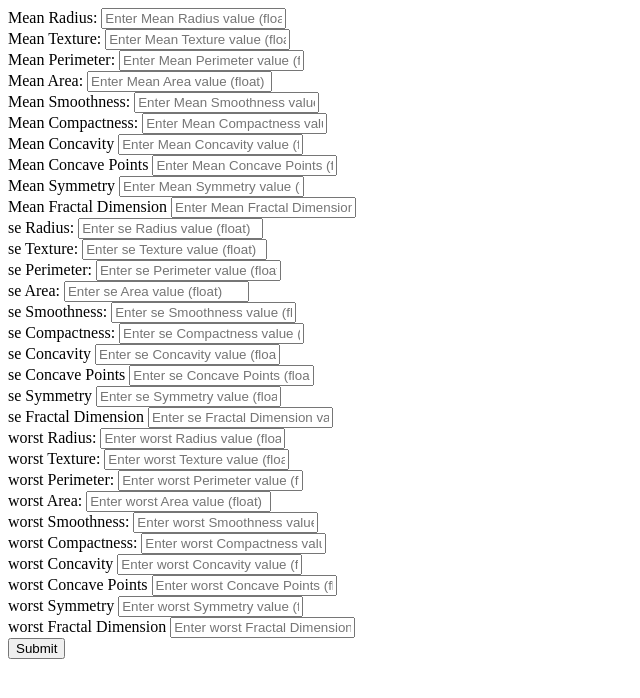
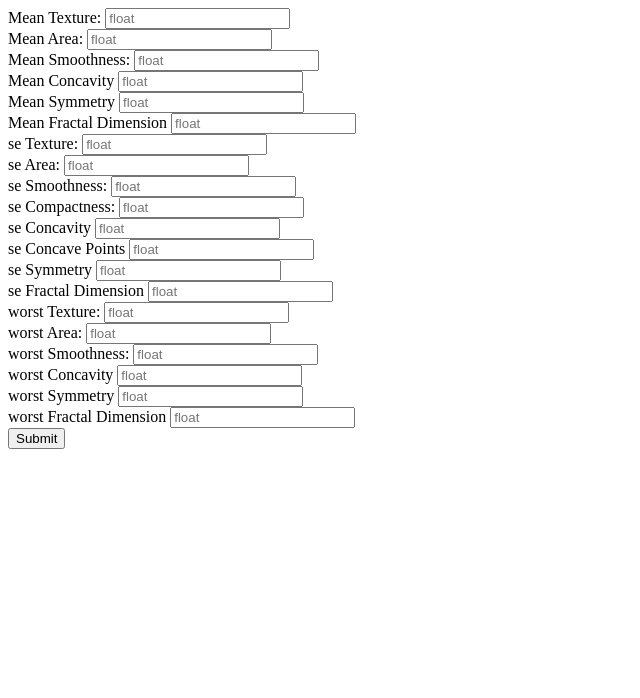
Before and after one commit to mraabhijit/Breast_Cancer_Detection, a Flask app: page /predict in a window 1280 px wide. Shown: the top 698 px of the page, without its empty margins (0-640 px from the left). Run offline with Flask 3, Linux system fonts and the light colour scheme.

Commit message:
Removed highly correlated features

```diff
--- a/app.py
+++ b/app.py
@@ -18,19 +18,13 @@ def predict_datapoint():
         return render_template('form.html')
     else:
         data = CustomData(
-            radius_mean = float(request.form.get('radius_mean')),
             texture_mean = float(request.form.get('texture_mean')),
-            perimeter_mean = float(request.form.get('perimeter_mean')),
             area_mean = float(request.form.get('area_mean')),
             smoothness_mean = float(request.form.get('smoothness_mean')),
-            compactness_mean = float(request.form.get('compactness_mean')),
             concavity_mean = float(request.form.get('concavity_mean')),
-            concave_points_mean = float(request.form.get('concave_points_mean')),
             symmetry_mean = float(request.form.get('symmetry_mean')),
             fractal_dimension_mean = float(request.form.get('fractal_dimension_mean')),
-            radius_se = float(request.form.get('radius_se')),
             texture_se = float(request.form.get('texture_se')),
-            perimeter_se = float(request.form.get('perimeter_se')),
             area_se = float(request.form.get('area_se')),
             smoothness_se = float(request.form.get('smoothness_se')),
             compactness_se = float(request.form.get('compactness_se')),
@@ -38,20 +32,16 @@ def predict_datapoint():
             concave_points_se = float(request.form.get('concave_points_se')),
             symmetry_se = float(request.form.get('symmetry_se')),
             fractal_dimension_se = float(request.form.get('fractal_dimension_se')),
-            radius_worst = float(request.form.get('radius_worst')),
             texture_worst = float(request.form.get('texture_worst')),
-            perimeter_worst = float(request.form.get('perimeter_worst')),
             area_worst = float(request.form.get('area_worst')),
             smoothness_worst = float(request.form.get('smoothness_worst')),
-            compactness_worst = float(request.form.get('compactness_worst')),
             concavity_worst = float(request.form.get('concavity_worst')),
-            concave_points_worst = float(request.form.get('concave_points_worst')),
             symmetry_worst = float(request.form.get('symmetry_worst')),
             fractal_dimension_worst = float(request.form.get('fractal_dimension_worst'))
             )
-        df = data.get_data_as_dataframe()
+        final_data = data.get_data_as_dataframe()
         predict_pipeline = PredictPipeline()
-        pred = predict_pipeline.predict(df)
+        pred = predict_pipeline.predict(final_data)
 
         if pred[0] == 1:
             return render_template('results.html', final_result = 'Malignant')
--- a/templates/form.html
+++ b/templates/form.html
@@ -6,158 +6,158 @@
 </head>
 <body>
 <form action="{{url_for('predict_datapoint')}}" method="POST">
-    <div class="form-group">
+    <!-- <div class="form-group">
         <label for="radius_mean">Mean Radius:</label>
         <input type="text" id="radius_mean" name="radius_mean" placeholder="Enter Mean Radius value (float)">
-    </div>
+    </div> -->
 
     <div class="form-group">
         <label for="texture_mean">Mean Texture:</label>
-        <input type="text" id="texture_mean" name="texture_mean" placeholder="Enter Mean Texture value (float)">
+        <input type="text" id="texture_mean" name="texture_mean" placeholder="float">
     </div>
 
-    <div class="form-group">
+    <!-- <div class="form-group">
         <label for="perimeter_mean">Mean Perimeter:</label>
-        <input type="text" id="perimeter_mean" name="perimeter_mean" placeholder="Enter Mean Perimeter value (float)">
-    </div>
+        <input type="text" id="perimeter_mean" name="perimeter_mean" placeholder="float">
+    </div> -->
 
     <div class="form-group">
         <label for="area_mean">Mean Area:</label>
-        <input type="text" id="area_mean" name="area_mean" placeholder="Enter Mean Area value (float)">
+        <input type="text" id="area_mean" name="area_mean" placeholder="float">
     </div>
 
     <div class="form-group">
         <label for="smoothness_mean">Mean Smoothness:</label>
-        <input type="text" id="smoothness_mean" name="smoothness_mean" placeholder="Enter Mean Smoothness value (float)">
+        <input type="text" id="smoothness_mean" name="smoothness_mean" placeholder="float">
     </div>
 
-    <div class="form-group">
+    <!-- <div class="form-group">
         <label for="compactness_mean">Mean Compactness:</label>
-        <input type="text" id="compactness_mean" name="compactness_mean" placeholder="Enter Mean Compactness value (float)">
-    </div>
+        <input type="text" id="compactness_mean" name="compactness_mean" placeholder="float">
+    </div>          -->
 
     <div class="form-group">
         <label for="concavity_mean">Mean Concavity</label>
-        <input type="text" id="concavity_mean" name="concavity_mean" placeholder="Enter Mean Concavity value (float)">
+        <input type="text" id="concavity_mean" name="concavity_mean" placeholder="float">
     </div>
 
-    <div class="form-group">
+    <!-- <div class="form-group">
         <label for="concave_points_mean">Mean Concave Points</label>
-        <input type="text" id="concave_points_mean" name="concave_points_mean" placeholder="Enter Mean Concave Points (float)">
-    </div>
+        <input type="text" id="concave_points_mean" name="concave_points_mean" placeholder="float">
+    </div> -->
 
     <div class="form-group">
         <label for="symmetry_mean">Mean Symmetry</label>
-        <input type="text" id="symmetry_mean" name="symmetry_mean" placeholder="Enter Mean Symmetry value (float)">
+        <input type="text" id="symmetry_mean" name="symmetry_mean" placeholder="float">
     </div>
 
     <div class="form-group">
         <label for="fractal_dimension_mean">Mean Fractal Dimension</label>
-        <input type="text" id="fractal_dimension_mean" name="fractal_dimension_mean" placeholder="Enter Mean Fractal Dimension value (float)">
+        <input type="text" id="fractal_dimension_mean" name="fractal_dimension_mean" placeholder="float">
     </div>
 
     <!-- next Input Segment -->
 
-    <div class="form-group">
+    <!-- <div class="form-group">
         <label for="radius_se">se Radius:</label>
         <input type="text" id="radius_se" name="radius_se" placeholder="Enter se Radius value (float)">
-    </div>
+    </div> -->
 
     <div class="form-group">
         <label for="texture_se">se Texture:</label>
-        <input type="text" id="texture_se" name="texture_se" placeholder="Enter se Texture value (float)">
+        <input type="text" id="texture_se" name="texture_se" placeholder="float">
     </div>
 
-    <div class="form-group">
+    <!-- <div class="form-group">
         <label for="perimeter_se">se Perimeter:</label>
-        <input type="text" id="perimeter_se" name="perimeter_se" placeholder="Enter se Perimeter value (float)">
-    </div>
+        <input type="text" id="perimeter_se" name="perimeter_se" placeholder="float">
+    </div> -->
 
     <div class="form-group">
         <label for="area_se">se Area:</label>
-        <input type="text" id="area_se" name="area_se" placeholder="Enter se Area value (float)">
+        <input type="text" id="area_se" name="area_se" placeholder="float">
     </div>
 
     <div class="form-group">
         <label for="smoothness_se">se Smoothness:</label>
-        <input type="text" id="smoothness_se" name="smoothness_se" placeholder="Enter se Smoothness value (float)">
+        <input type="text" id="smoothness_se" name="smoothness_se" placeholder="float">
     </div>
 
     <div class="form-group">
         <label for="compactness_se">se Compactness:</label>
-        <input type="text" id="compactness_se" name="compactness_se" placeholder="Enter se Compactness value (float)">
+        <input type="text" id="compactness_se" name="compactness_se" placeholder="float">
     </div>
 
     <div class="form-group">
         <label for="concavity_se">se Concavity</label>
-        <input type="text" id="concavity_se" name="concavity_se" placeholder="Enter se Concavity value (float)">
+        <input type="text" id="concavity_se" name="concavity_se" placeholder="float">
     </div>
 
     <div class="form-group">
         <label for="concave_points_se">se Concave Points</label>
-        <input type="text" id="concave_points_se" name="concave_points_se" placeholder="Enter se Concave Points (float)">
+        <input type="text" id="concave_points_se" name="concave_points_se" placeholder="float">
     </div>
 
     <div class="form-group">
         <label for="symmetry_se">se Symmetry</label>
-        <input type="text" id="symmetry_se" name="symmetry_se" placeholder="Enter se Symmetry value (float)">
+        <input type="text" id="symmetry_se" name="symmetry_se" placeholder="float">
     </div>
 
     <div class="form-group">
         <label for="fractal_dimension_se">se Fractal Dimension</label>
-        <input type="text" id="fractal_dimension_se" name="fractal_dimension_se" placeholder="Enter se Fractal Dimension value (float)">
+        <input type="text" id="fractal_dimension_se" name="fractal_dimension_se" placeholder="float">
     </div>
 
     <!-- next Input Segment -->
 
-    <div class="form-group">
+    <!-- <div class="form-group">
         <label for="radius_worst">worst Radius:</label>
         <input type="text" id="radius_worst" name="radius_worst" placeholder="Enter worst Radius value (float)">
-    </div>
+    </div> -->
 
     <div class="form-group">
         <label for="texture_worst">worst Texture:</label>
-        <input type="text" id="texture_worst" name="texture_worst" placeholder="Enter worst Texture value (float)">
+        <input type="text" id="texture_worst" name="texture_worst" placeholder="float">
     </div>
 
-    <div class="form-group">
+    <!-- <div class="form-group">
         <label for="perimeter_worst">worst Perimeter:</label>
         <input type="text" id="perimeter_worst" name="perimeter_worst" placeholder="Enter worst Perimeter value (float)">
-    </div>
+    </div> -->
 
     <div class="form-group">
         <label for="area_worst">worst Area:</label>
-        <input type="text" id="area_worst" name="area_worst" placeholder="Enter worst Area value (float)">
+        <input type="text" id="area_worst" name="area_worst" placeholder="float">
     </div>
 
     <div class="form-group">
         <label for="smoothness_worst">worst Smoothness:</label>
-        <input type="text" id="smoothness_worst" name="smoothness_worst" placeholder="Enter worst Smoothness value (float)">
+        <input type="text" id="smoothness_worst" name="smoothness_worst" placeholder="float">
     </div>
 
-    <div class="form-group">
+    <!-- <div class="form-group">
         <label for="compactness_worst">worst Compactness:</label>
         <input type="text" id="compactness_worst" name="compactness_worst" placeholder="Enter worst Compactness value (float)">
-    </div>
+    </div>          -->
 
     <div class="form-group">
         <label for="concavity_worst">worst Concavity</label>
-        <input type="text" id="concavity_worst" name="concavity_worst" placeholder="Enter worst Concavity value (float)">
+        <input type="text" id="concavity_worst" name="concavity_worst" placeholder="float">
     </div>
-
+<!--
     <div class="form-group">
         <label for="concave_points_worst">worst Concave Points</label>
-        <input type="text" id="concave_points_worst" name="concave_points_worst" placeholder="Enter worst Concave Points (float)">
+        <input type="text" id="concave_points_worst" name="concave_points_worst" placeholder="Enter worst Concave Points (float)"> -->
     </div>
 
     <div class="form-group">
         <label for="symmetry_worst">worst Symmetry</label>
-        <input type="text" id="symmetry_worst" name="symmetry_worst" placeholder="Enter worst Symmetry value (float)">
+        <input type="text" id="symmetry_worst" name="symmetry_worst" placeholder="float">
     </div>
 
     <div class="form-group">
         <label for="fractal_dimension_worst">worst Fractal Dimension</label>
-        <input type="text" id="fractal_dimension_worst" name="fractal_dimension_worst" placeholder="Enter worst Fractal Dimension value (float)">
+        <input type="text" id="fractal_dimension_worst" name="fractal_dimension_worst" placeholder="float">
     </div>
 
 
```
Also changed, not shown: src/components/data_transformation.py (+10 -9 lines), src/pipeline/prediction_pipeline.py (+0 -30 lines), 1 other file.
